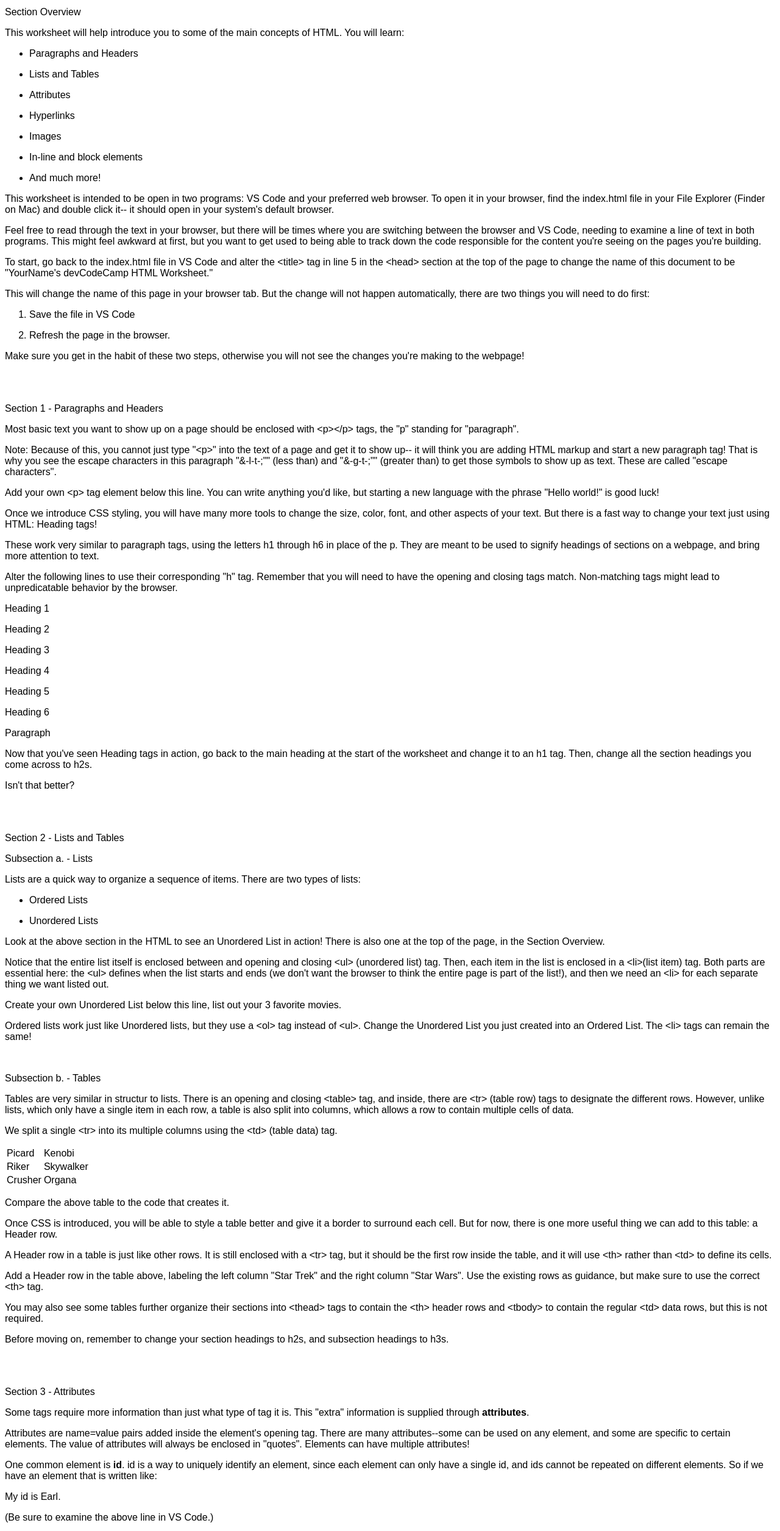
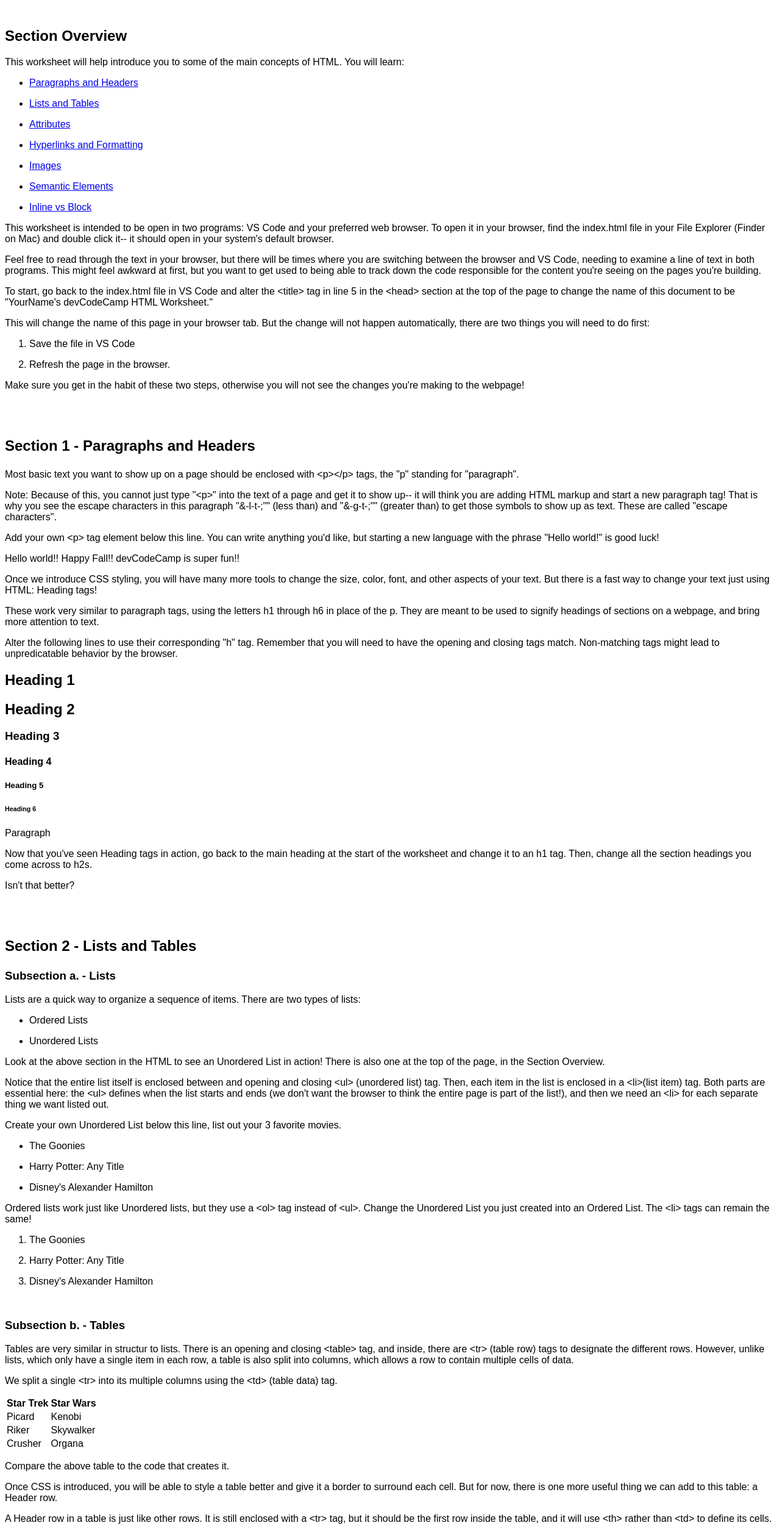
Before and after one commit to jellyphishing/HTML-Worksheet, a plain HTML site: page HTML-Worksheet_UN_Starter-main/index.html in a window 1280 px wide. Shown: the part 99-2609 px from the top of the page at 61% size. Drawn offline with Linux system fonts and the light colour scheme.

```diff
--- a/HTML-Worksheet_UN_Starter-main/index.html
+++ b/HTML-Worksheet_UN_Starter-main/index.html
@@ -2,7 +2,8 @@
 <html lang="en">
     <head>
         <meta charset="UTF-8">
-        <title>devCodeCamp HTML Worksheet</title>
+
+        <title>Lorraine's devCodeCamp HTML Worksheet</title>
         <style> body { font-family: Arial, Helvetica, sans-serif; } </style>
     </head>
 
@@ -11,14 +12,14 @@
         <br>
 
         <header>
-            <p>devCodeCamp HTML Worksheet</p>
+            <h1>devCodeCamp HTML Worksheet</h1>
         </header>
 
         <br>
 
         <main>
             <section>
-                <p>Section Overview</p>
+                <h2>Section Overview</h2>
 
                 <p>
                     This worksheet will help introduce you to some of the main concepts of HTML. You will learn:
@@ -26,25 +27,25 @@
 
                 <ul>
                     <li>
-                        <p>Paragraphs and Headers</p>
+                        <p><a href="#Paragraphs and Headers">Paragraphs and Headers</a></p>
                     </li>
                     <li>
-                        <p>Lists and Tables</p>
+                        <p><a href="#Lists and Tables">Lists and Tables</a></p>
                     </li>
                     <li>
-                        <p>Attributes</p>
+                        <p><a href="#Attributes">Attributes</a></p>
                     </li>
                     <li>
-                        <p>Hyperlinks</p>
+                        <p><a href="#Hyperlinks and Formatting">Hyperlinks and Formatting</a></p>
                     </li>
                     <li>
-                        <p>Images</p>
+                        <p><a href="#Images">Images</a></p>
                     </li>
                     <li>
-                        <p>In-line and block elements</p>
+                        <p><a href="#Semantic Elements">Semantic Elements</a></p>
                     </li>
                     <li>
-                        <p>And much more!</p>
+                        <p><a href="#Inline vs Block">Inline vs Block</a></p>
                     </li>
                 </ul>
 
@@ -84,7 +85,7 @@
 
             <section>
 
-                <p>Section 1 - Paragraphs and Headers</p>
+                <h2><p id="Paragraphs and Headers">Section 1 - Paragraphs and Headers</p></h2>
 
                 <p>
                     Most basic text you want to show up on a page should be enclosed with &lt;p&gt;&lt;/p&gt; tags, the "p" standing for "paragraph".
@@ -99,6 +100,10 @@
                 </p>
 
                 <p>
+                    Hello world!! Happy Fall!! devCodeCamp is super fun!!
+                </p>
+
+                <p>
                     Once we introduce CSS styling, you will have many more tools to change the size, color, font, and other aspects of your text. But there is a fast way to change your text just using HTML: Heading tags!
                 </p>
 
@@ -110,13 +115,15 @@
                     Alter the following lines to use their corresponding "h" tag. Remember that you will need to have the opening and closing tags match. Non-matching tags might lead to unpredicatable behavior by the browser.
                 </p>
 
-                <p>Heading 1</p>
-                <p>Heading 2</p>
-                <p>Heading 3</p>
-                <p>Heading 4</p>
-                <p>Heading 5</p>
-                <p>Heading 6</p>
-                <p>Paragraph</p>
+                <h1>Heading 1</h1>
+                <h2>Heading 2</h2>
+                <h3>Heading 3</h3>
+                <h4>Heading 4</h4>
+                <h5>Heading 5</h5>
+                <h6>Heading 6</h6>
+                <p>
+                    Paragraph
+                </p>
 
                 <p>
                     Now that you've seen Heading tags in action, go back to the main heading at the start of the worksheet and change it to an h1 tag. Then, change all the section headings you come across to h2s.
@@ -131,9 +138,9 @@
 
             <section>
 
-                <p>Section 2 - Lists and Tables</p>
+                <h2><p id="Lists and Tables">Section 2 - Lists and Tables</p></h2>
 
-                <p>Subsection a. - Lists</p>
+                <h3>Subsection a. - Lists</h3>
 
                 <p>Lists are a quick way to organize a sequence of items. There are two types of lists:</p>
 
@@ -158,13 +165,36 @@
                     Create your own Unordered List below this line, list out your 3 favorite movies.
                 </p>
 
+                <ul>
+                    <li>
+                        <p>The Goonies</p>
+                    </li>
+                    <li>
+                        <p>Harry Potter: Any Title</p>
+                    </li>
+                    <li>
+                        <p>Disney's Alexander Hamilton</p>
+                    </li>
+                </ul>
+
                 <p>
                     Ordered lists work just like Unordered lists, but they use a &lt;ol&gt; tag instead of &lt;ul&gt;. Change the Unordered List you just created into an Ordered List. The &lt;li&gt; tags can remain the same!
                 </p>
+                <ol>
+                    <li>
+                        <p>The Goonies</p>
+                    </li>
+                    <li>
+                        <p>Harry Potter: Any Title</p>
+                    </li>
+                    <li>
+                        <p>Disney's Alexander Hamilton</p>
+                    </li>
+                </ol>
 
                 <br>
 
-                <p>Subsection b. - Tables</p>
+                <h3>Subsection b. - Tables</h3>
 
                 <p>
                     Tables are very similar in structur to lists. There is an opening and closing &lt;table&gt; tag, and inside, there are &lt;tr&gt; (table row) tags to designate the different rows. However, unlike lists, which only have a single item in each row, a table is also split into columns, which allows a row to contain multiple cells of data.
@@ -175,18 +205,10 @@
                 </p>
 
                 <table>
-                    <tr>
-                        <td>Picard</td>
-                        <td>Kenobi</td>
-                    </tr>
-                    <tr>
-                        <td>Riker</td>
-                        <td>Skywalker</td>
-                    </tr>
-                    <tr>
-                        <td>Crusher</td>
-                        <td>Organa</td>
-                    </tr>
+                    <tr><th>Star Trek</th><th>Star Wars</th>
+                    <tr><td>Picard</td><td>Kenobi</td></tr>
+                    <tr><td>Riker</td><td>Skywalker</td></tr>
+                    <tr><td>Crusher</td><td>Organa</td></tr>
                 </table>
 
                 <p>
@@ -219,7 +241,7 @@
             <br>
 
             <section>
-                <p>Section 3 - Attributes</p>
+                <h2><p id="Attributes">Section 3 - Attributes</p></h2>
 
                 <p>
                     Some tags require more information than just what type of tag it is. This "extra" information is supplied through <b>attributes</b>.
@@ -242,7 +264,7 @@
                 </p>
 
                 <div>
-                    <p>
+                    <p id="target">
                         This block of text is enclosed by a &lt;div&gt; element. Divs typically don't have a visual element that can be identified in the browser, so they are often used to create "divisions" in a webpage. We will do more with divs later, but for now, give this div an attribute with the name <b>id</b> and the value <b>"target"</b>. We will shortly be using this id as the target of a hyperlink.
                     </p>
                 </div>
@@ -252,22 +274,12 @@
             <br>
 
             <section>
-                <p>Section 4 - Hyperlinks and Formatting</p>
 
+                <h2><p id="Hyperlinks and Formatting">Section 4 - Hyperlinks and Formatting</p></h2>
 
-
-
-
-
-
-
-
-
-
-
-                                <p>
-                                    Find this line on the index.html page in VS Code. It will be easy to spot, it is the paragraph that is tabbed in several extra spaces to the right. Notice that, even though it is tabbed in on the .html file, the text in the browser looks the same as all the others. Also, there are 10+ empty lines above it, yet this not create empty lines on the webpage in the browser? This demonstrates that non-markdown formatting in the .html file does not have any affect on the actual formatting of the webpage content.
-                                </p>
+                <p>
+                    Find this line on the index.html page in VS Code. It will be easy to spot, it is the paragraph that is tabbed in several extra spaces to the right. Notice that, even though it is tabbed in on the .html file, the text in the browser looks the same as all the others. Also, there are 10+ empty lines above it, yet this not create empty lines on the webpage in the browser? This demonstrates that non-markdown formatting in the .html file does not have any affect on the actual formatting of the webpage content.
+                </p>
 
 
                 <p>
@@ -294,9 +306,9 @@
                     Also take note of the grey lines to the left of the screen in VS Code. When formatted correctly, these grey lines will show the "scope" of a single tag, connecting the opening tag to the closing tag. Additionally, there should be empty space with no line between the closing of one tag and the opening of a "sibling" tag on the same level.
                 </p>
 
-        <p>
+                <p>
                     This paragraph's &lt;p&gt; tags are not aligned correctly. Notice how its tags looks different from the other paragraphs surrounding it. Fix the opening and closing tag here so that this paragraph is formatted seemlessly with its siblings!
-                        </p>
+                </p>
 
                 <p>
                     The following section is using many &lt;br&gt; tags to create some buffer space.
@@ -409,6 +421,9 @@
                     Now, create your own link below that will take you back up to the div that you gave the id of "target".
                 </p>
 
+                <p><a href="#target">Target</a></p>
+
+
             </section>
 
             <br>
@@ -416,7 +431,7 @@
 
             <section>
 
-                <p>Section 5 - Images</p>
+                <h2><p id="Images">Section 5 - Images</p></h2>
 
                 <p>
                     Congratulations on making it this far! This plain text website must be very boring to stare at. Let's try to make it a little more exciting by adding an image.
@@ -445,6 +460,10 @@
                     There should be an image called "coffee.jpg" included in this folder. Add it to this page in an img tag below. Since it is in the same folder, you can just enter the filename itself in the src="". Also make sure to come up with a descriptive string for the alt!
                 </p>
 
+                <h1>Come spill your beans with us!</h1>
+                <img src="coffee.jpg" alt="Spill your beans!">
+                <h5>Always a good time!</h5>
+
             </section>
 
             <br>
@@ -452,7 +471,7 @@
 
             <section>
 
-                <p>Section 6 - Semantic Elements</p>
+                <h2><p id="Semantic Elements">Section 6 - Semantic Elements</p></h2>
 
                 <p>
                     Up until now, we have mostly been using &lt;p&gt; tags to contain our content. The &lt;p&gt; tag is great for housing paragraph text, but as the design of our sites gets more complex, there is need for better ways to organize our content.
@@ -508,6 +527,7 @@
                     Add a &lt;footer&gt; element below this section to say "Completed by YourName". Notice that it gets placed right where the element is! Now make it a true footer by cutting and pasting it to the bottom of the document, after the &lt;main&gt; element (but still inside the &lt;body&gt;)
                 </p>
 
+
             </section>
 
             <br>
@@ -515,7 +535,7 @@
 
             <section>
 
-                <p>Section 7 - Inline vs Block</p>
+                <h2><p id="Inline vs Block">Section 7 - Inline vs Block</p></h2>
 
                 <p>
                     The last thing we'll look at on this project is something that you may or may not have noticed yet.
@@ -550,7 +570,7 @@
                 </p>
 
                 <p>
-                    <span>Change</span> <span>these</span> <span>&lt;span&gt;</span> <span>tags</span> <span>to</span> <span>&lt;div&gt;s</span> <span>to</span> <span>see</span> <span>the</span> <span>difference.</span>
+                    <div>Change</div> <div>these</div> <div>&lt;span&gt;</div> <div>tags</div> <div>to</div> <div>&lt;div&gt;s</div> <div>to</div> <divn>see</divn> <div>the</div> <div>difference.</div>
                 </p>
 
             </section>
@@ -568,5 +588,11 @@
             <br>
 
         </main>
+
+             </footer>
+
+                <h2>Completed by Lorraine Martin</h2>
+
+            </footer>
     </body>
 </html>
```
